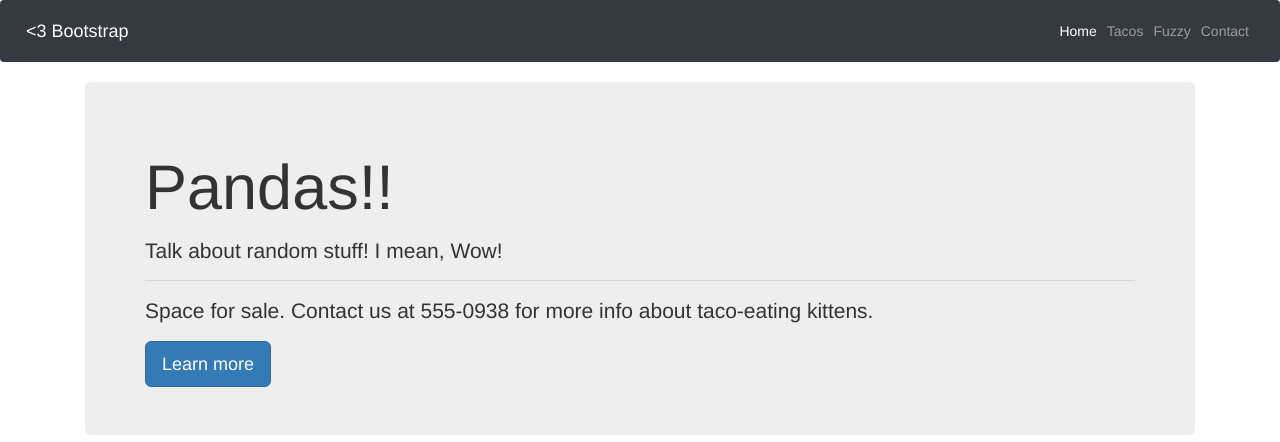
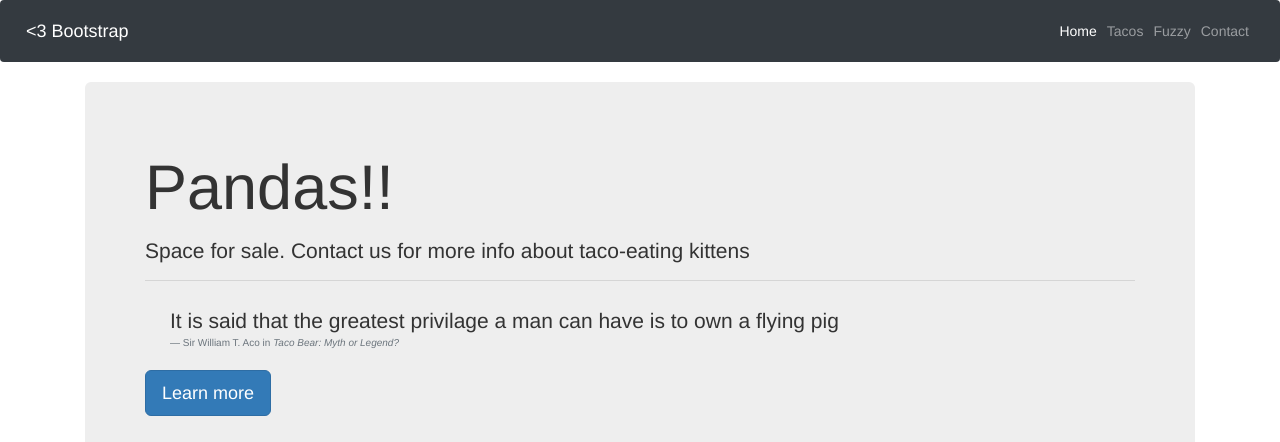
Before and after one commit to jisbell347/bootstrap-4-challenge, a PHP site: page / in a window 1280 px wide. Shown: the top 442 px of the page. Run offline with PHP 8.4, Linux system fonts and the light colour scheme.

Commit message:
added blockquote

```diff
--- a/index.php
+++ b/index.php
@@ -33,9 +33,12 @@
 			<div class="container">
 				<div class="jumbotron">
 					<h1 class="display-4">Pandas!!</h1>
-					<p class="lead">Talk about random stuff! I mean, Wow!</p>
+					<p class="lead">Space for sale. Contact us for more info about taco-eating kittens</p>
 					<hr class="my-4">
-					<p>Space for sale. Contact us at 555-0938 for more info about taco-eating kittens.</p>
+					<blockquote class="blockquote">
+						<p class="mb-0">It is said that the greatest privilage a man can have is to own a flying pig</p>
+						<footer class="blockquote-footer">Sir William T. Aco in <cite title="Source Title">Taco Bear: Myth or Legend?</cite></footer>
+					</blockquote>
 					<a class="btn btn-primary btn-lg" href="#" role="button">Learn more</a>
 				</div>
 			</div>
```
